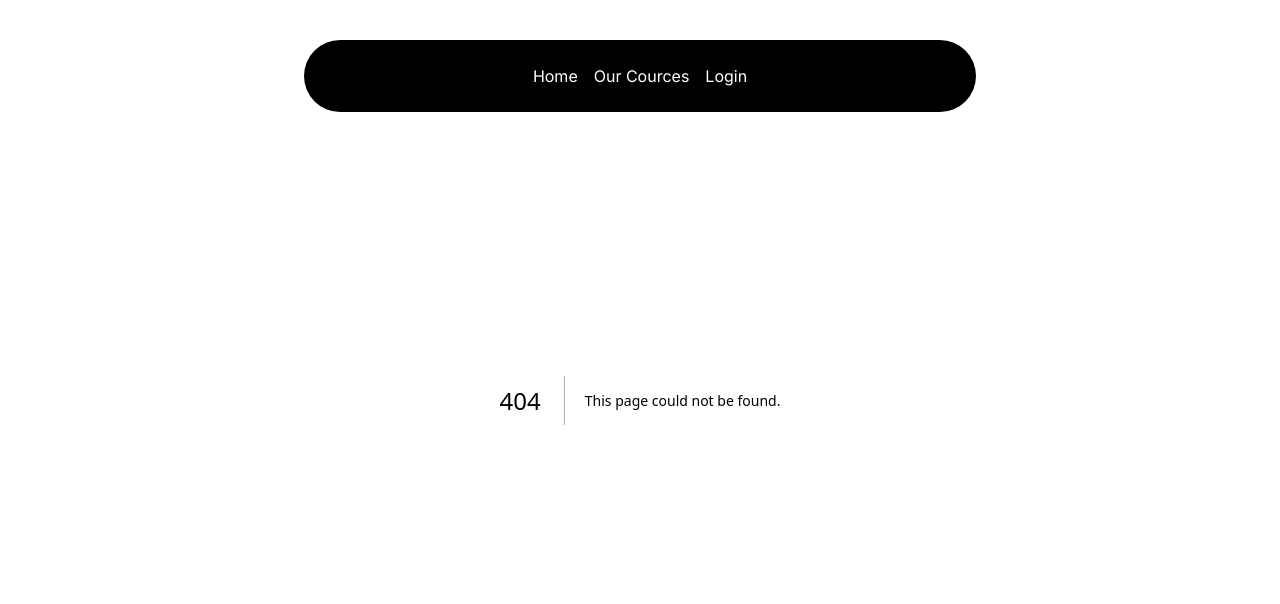
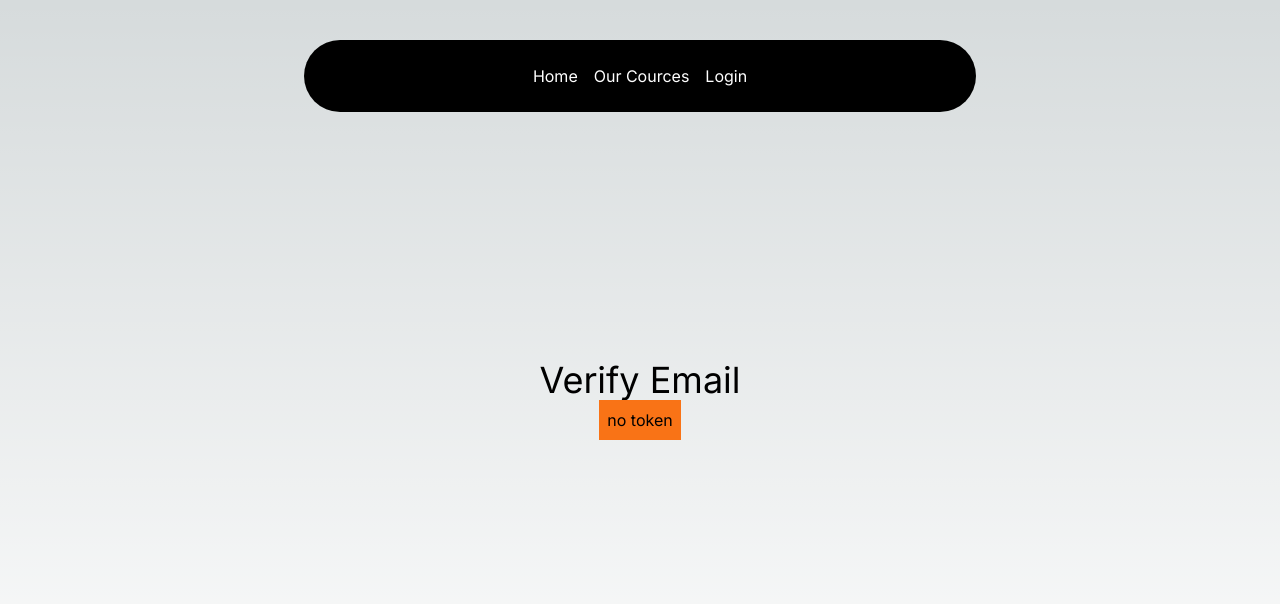
Before and after one commit to Aston8/onlineacadamy, a Next.js app: page /verifyemail in a window 1280 px wide. Before the commit this address had no page. Shown: the top 604 px of the page. Built offline with nearby package versions, Linux system fonts and the light colour scheme.

Commit message:
Create page.tsx

```diff
--- /dev/null
+++ b/src/app/verifyemail/page.tsx
@@ -0,0 +1,61 @@
+"use client";
+
+import axios from "axios";
+import Link from "next/link";
+import React, { useEffect, useState } from "react";
+
+
+export default function VerifyEmailPage() {
+
+    const [token, setToken] = useState("");
+    const [verified, setVerified] = useState(false);
+    const [error, setError] = useState(false);
+
+    const verifyUserEmail = async () => {
+        try {
+            await axios.post('/api/users/verifyemail', {token})
+            setVerified(true);
+        } catch (error:any) {
+            setError(true);
+            console.log(error.reponse.data);
+
+        }
+
+    }
+
+    useEffect(() => {
+        const urlToken = window.location.search.split("=")[1];
+        setToken(urlToken || "");
+    }, []);
+
+
+    useEffect(() => {
+        if(token.length > 0) {
+            verifyUserEmail();
+        }
+    }, [token]);
+
+    return(
+        <div className="flex flex-col items-center justify-center min-h-screen py-2">
+
+            <h1 className="text-4xl">Verify Email</h1>
+            <h2 className="p-2 bg-orange-500 text-black">{token ? `${token}` : "no token"}</h2>
+
+            {verified && (
+                <div>
+                    <h2 className="text-2xl">Email Verified</h2>
+                    <Link href="/login">
+                        Login
+                    </Link>
+                </div>
+            )}
+            {error && (
+                <div>
+                    <h2 className="text-2xl bg-red-500 text-black">Error</h2>
+
+                </div>
+            )}
+        </div>
+    )
+
+}
```
